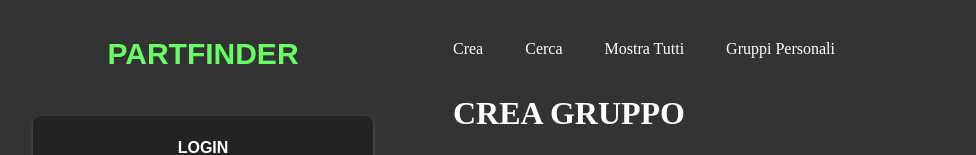
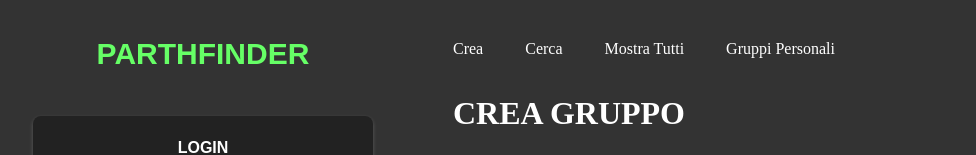
Before and after one commit to PartFinder-T21/PartFinder, a Vue app in the folder static/: page /gruppi/crea in a window 1280 px wide. Shown: the top 155 px of the page, without its empty margins (187-1163 px from the left). Built offline with nearby package versions, Linux system fonts and the light colour scheme.

Commit message:
change frontend title

```diff
--- a/static/src/App.vue
+++ b/static/src/App.vue
@@ -113,7 +113,7 @@ export default{
 
 <template>
   <header>
-    <h1 class="title">PARTFINDER</h1>
+    <h1 class="title">PARTHFINDER</h1>
     <div class="intern" v-if="!token">
       <div class="form-title-login">LOGIN</div>
 
```
